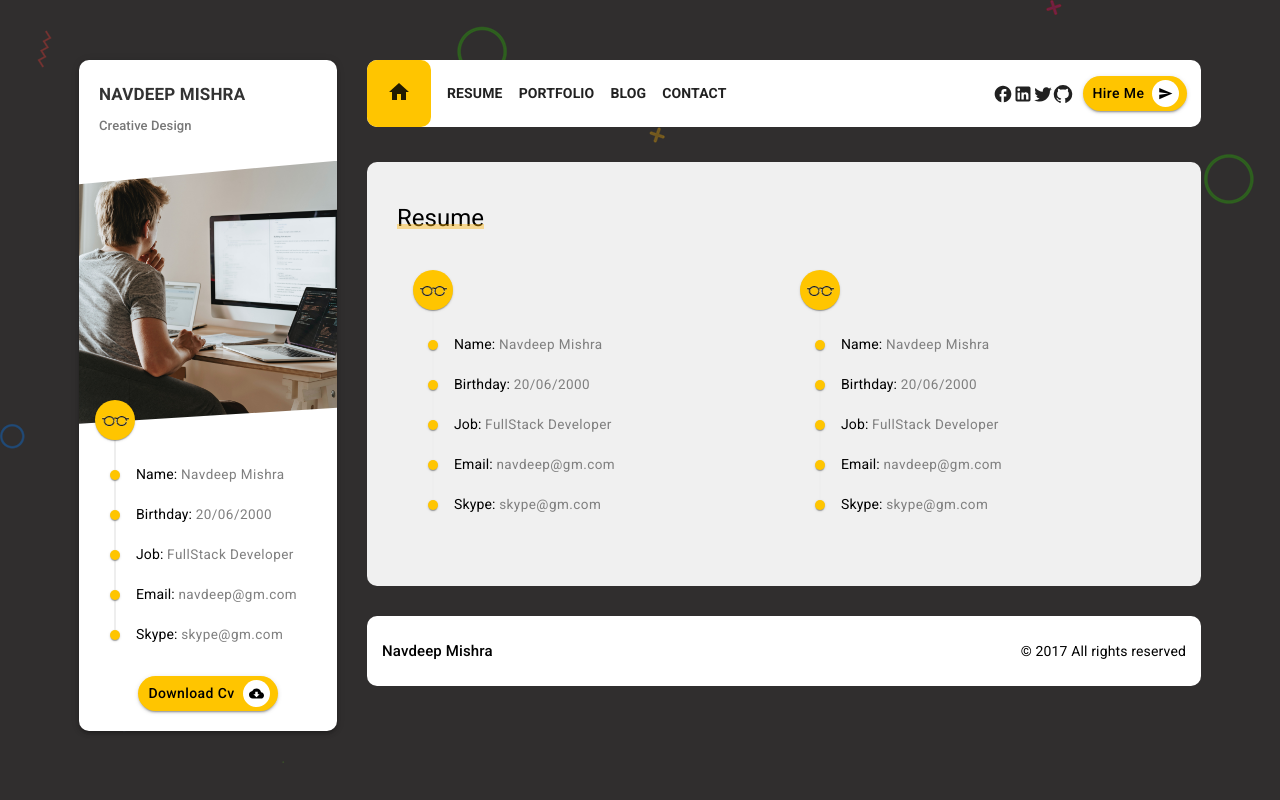
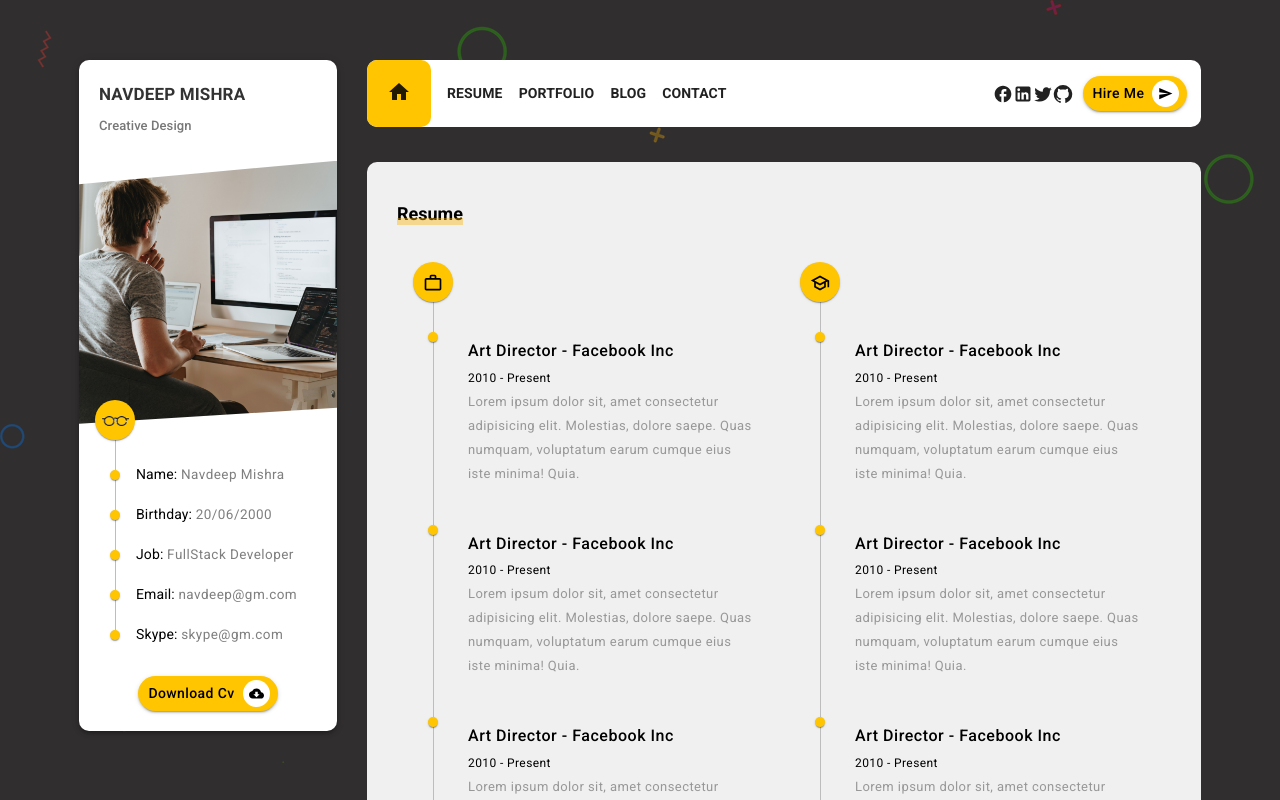
Before and after one commit to navdeepm20/React_Portfolio, a React (Create React App) app: page /resume in a window 1280 px wide. Shown: the top 800 px of the page. Built offline with nearby package versions, Linux system fonts and the light colour scheme.

Commit message:
created resume page

```diff
--- a/src/components/Profile/Profile.jsx
+++ b/src/components/Profile/Profile.jsx
@@ -38,7 +38,10 @@ const Profile = () => {
         />
       </Box>
       <Box className={classes.button_timeline_container}>
-        <TimelineComponent type="Profile" />
+        <TimelineComponent
+          type="Profile"
+          icon_img={require("../../assets/images/glasses.png").default}
+        />
         <Box style={{ marginBottom: "20px", margin: "0 auto 20px" }}>
           <Btn
             title="Download Cv"
--- a/src/components/sub_components/Sub_Heading/SubHeading.jsx
+++ b/src/components/sub_components/Sub_Heading/SubHeading.jsx
@@ -1,7 +1,7 @@
 import Box from "@mui/material/Box";
 import Typography from "@mui/material/Typography";
 
-export default function SubHeading({ title }) {
+export default function SubHeading({ title, bold, size }) {
   return (
     <Box
       sx={{
@@ -10,19 +10,28 @@ export default function SubHeading({ title }) {
         marginBottom: "30px",
       }}
     >
-      <Typography variant="h5" component="h5">
+      <Typography
+        variant="h5"
+        component="h5"
+        sx={{ fontWeight: `${bold}`, fontSize: `${size}px` }}
+      >
         {title}
       </Typography>
       <span
         style={{
           width: "100%",
-          borderBottom: "5px solid #ffb100",
+          borderBottom: "7px solid #ffb100",
           position: "absolute",
           height: "70px",
-          bottom: "5px",
+          bottom: "1px",
           opacity: "0.4",
         }}
       ></span>
     </Box>
   );
 }
+SubHeading.defaultProps = {
+  size: 18,
+  title: "Title",
+  bold: 600,
+};
--- a/src/components/sub_components/Timeline/ProfileTimeline.jsx
+++ b/src/components/sub_components/Timeline/ProfileTimeline.jsx
@@ -20,7 +20,6 @@ function ProfileTimeline() {
   const classes = useStyles();
   return Object.keys(profile_data).map((el, key) => {
     counter += 1;
-    console.log(counter === Object.keys(profile_data).length);
     return (
       <TimelineItem
         key={key}
--- a/src/components/sub_components/Timeline/ResumeTimeline.jsx
+++ b/src/components/sub_components/Timeline/ResumeTimeline.jsx
@@ -0,0 +1,121 @@
+import React from "react";
+import TimelineDot from "@mui/lab/TimelineDot";
+import TimelineSeparator from "@mui/lab/TimelineSeparator";
+import TimelineConnector from "@mui/lab/TimelineConnector";
+import Typography from "@mui/material/Typography";
+import TimelineItem from "@mui/lab/TimelineItem";
+import TimelineContent from "@mui/lab/TimelineContent";
+import { useStyles } from "./timeline_styles";
+
+function ProfileTimeline() {
+  let counter = 0;
+  const classes = useStyles();
+  return (
+    <>
+      <TimelineItem
+        className={(classes.timeline_item, classes.timeline_margin)}
+      >
+        <TimelineSeparator>
+          <TimelineDot className={classes.timelinedot} />
+          <TimelineConnector className={classes.timelineconnector} />
+        </TimelineSeparator>
+
+        <TimelineContent sx={{ pb: "40px", pl: "30px" }}>
+          <Typography
+            variant="caption"
+            component="h3"
+            sx={{ fontSize: "16px", fontWeight: 500 }}
+          >
+            Art Director - Facebook Inc
+          </Typography>
+          <Typography
+            variant="caption"
+            component="span"
+            sx={{ fontSize: "12px", pt: 9, pb: 9 }}
+          >
+            2010 - Present <br />
+          </Typography>
+          <Typography
+            variant="caption"
+            component="span"
+            sx={{ fontSize: "13px", color: "#989898" }}
+          >
+            Lorem ipsum dolor sit, amet consectetur adipisicing elit. Molestias,
+            dolore saepe. Quas numquam, voluptatum earum cumque eius iste
+            minima! Quia.
+          </Typography>
+        </TimelineContent>
+      </TimelineItem>
+      <TimelineItem
+        className={(classes.timeline_item, classes.timeline_margin)}
+      >
+        <TimelineSeparator>
+          <TimelineDot className={classes.timelinedot} />
+          <TimelineConnector className={classes.timelineconnector} />
+        </TimelineSeparator>
+
+        <TimelineContent sx={{ pb: "40px", pl: "30px" }}>
+          <Typography
+            variant="caption"
+            component="h3"
+            sx={{ fontSize: "16px", fontWeight: 500 }}
+          >
+            Art Director - Facebook Inc
+          </Typography>
+          <Typography
+            variant="caption"
+            component="span"
+            sx={{ fontSize: "12px", pt: 9, pb: 9 }}
+          >
+            2010 - Present <br />
+          </Typography>
+          <Typography
+            variant="caption"
+            component="span"
+            sx={{ fontSize: "13px", color: "#989898" }}
+          >
+            Lorem ipsum dolor sit, amet consectetur adipisicing elit. Molestias,
+            dolore saepe. Quas numquam, voluptatum earum cumque eius iste
+            minima! Quia.
+          </Typography>
+        </TimelineContent>
+      </TimelineItem>
+      <TimelineItem
+        className={(classes.timeline_item, classes.timeline_margin)}
+      >
+        <TimelineSeparator>
+          <TimelineDot className={classes.timelinedot} />
+          <TimelineConnector className={classes.timelineconnector} />
+        </TimelineSeparator>
+
+        <TimelineContent sx={{ pb: "40px", pl: "30px" }}>
+          <Typography
+            variant="caption"
+            component="h3"
+            sx={{ fontSize: "16px", fontWeight: 500 }}
+          >
+            Art Director - Facebook Inc
+          </Typography>
+          <Typography
+            variant="caption"
+            component="span"
+            sx={{ fontSize: "12px", pt: 9, pb: 9 }}
+          >
+            2010 - Present <br />
+          </Typography>
+          <Typography
+            variant="caption"
+            component="span"
+            sx={{ fontSize: "13px", color: "#989898" }}
+          >
+            Lorem ipsum dolor sit, amet consectetur adipisicing elit. Molestias,
+            dolore saepe. Quas numquam, voluptatum earum cumque eius iste
+            minima! Quia.
+          </Typography>
+        </TimelineContent>
+      </TimelineItem>
+    </>
+  );
+}
+
+export default ProfileTimeline;
--- /dev/null
+++ b/src/components/sub_components/Timeline/TimelineBigDot.jsx
@@ -0,0 +1,32 @@
+import TimelineSeparator from "@mui/lab/TimelineSeparator";
+import TimelineConnector from "@mui/lab/TimelineConnector";
+import TimelineDot from "@mui/lab/TimelineDot";
+import { useStyles } from "./timeline_styles";
+
+function TimelineBigDot(props) {
+  const classes = useStyles();
+  {
+    console.log(props.icon);
+  }
+  return (
+    <TimelineSeparator>
+      <TimelineDot className={classes.timelinedot_big}>
+        {props.icon_img ? (
+          <img
+            src={props.icon_img}
+            alt="big_dot_icon "
+            className={classes.timelinedot_img}
+          />
+        ) : (
+          props.icon
+        )}
+      </TimelineDot>
+      <TimelineConnector className={classes.timelineconnector_long} />
+    </TimelineSeparator>
+  );
+}
+TimelineBigDot.defaultProps = {
+  icon: false,
+  icon_img: false,
+};
+export default TimelineBigDot;
--- a/src/components/sub_components/Timeline/TimelineComponent.jsx
+++ b/src/components/sub_components/Timeline/TimelineComponent.jsx
@@ -2,7 +2,7 @@ import Timeline from "@mui/lab/Timeline";
 import TimelineItem from "@mui/lab/TimelineItem";
 import TimelineContent from "@mui/lab/TimelineContent";
 
-import TimelineSeparatorComponets from "./TimelineSeparatorComponents";
+import TimelineBigDot from "./TimelineBigDot";
 import { useStyles } from "./timeline_styles";
 import ProfileTimeline from "./ProfileTimeline";
 import ResumeTimeline from "./ResumeTimeline";
@@ -12,10 +12,9 @@ export const TimelineComponent = (props) => {
   return (
     <Timeline>
       <TimelineItem className={classes.timeline_item}>
-        <TimelineSeparatorComponets />
-        <TimelineContent className={classes.timeline_content}>
-          {" "}
-        </TimelineContent>
+        <TimelineBigDot icon_img={props.icon_img} icon={props.icon} />
+
+        <TimelineContent className={classes.timeline_content}></TimelineContent>
       </TimelineItem>
       {props.type.toLowerCase() === "profile" ? (
         <ProfileTimeline />
--- a/src/components/sub_components/Timeline/TimelineSeparatorComponents.jsx
+++ /dev/null
@@ -1,18 +0,0 @@
-import TimelineSeparator from '@mui/lab/TimelineSeparator';
-import TimelineConnector from '@mui/lab/TimelineConnector';
-import TimelineDot from '@mui/lab/TimelineDot';
-import { useStyles } from './timeline_styles';
-import glassesImg from '../../../assets/images/glasses.png';
-
-
-function TimelineSepratorComponents() {
-	const classes = useStyles()
-	return (
-		<TimelineSeparator >
-			<TimelineDot className={classes.timelinedot_big}><img src={require('../../../assets/images/glasses.png').default} alt='glasses ' className={classes.timelinedot_img}/></TimelineDot>
-			<TimelineConnector className={classes.timelineconnector_long} />
-		</TimelineSeparator>
-	)
-}
-
-export default TimelineSepratorComponents
--- a/src/components/sub_components/Timeline/timeline_styles.jsx
+++ b/src/components/sub_components/Timeline/timeline_styles.jsx
@@ -10,10 +10,10 @@ export const useStyles = makeStyles({
     position: "relative",
   },
   timelineconnector: {
-    background: "#eee",
+    background: "#bdbdbd",
     padding: 0,
     margin: 0,
-    width: "2px",
+    width: "1px",
   },
   timelinedot_big: {
     background: "#ffc500",
@@ -24,11 +24,11 @@ export const useStyles = makeStyles({
     position: "relative",
   },
   timelineconnector_long: {
-    background: "#eee",
+    background: "#bdbdbd",
     height: "30px",
     padding: 0,
     margin: 0,
-    width: "2px",
+    width: "1px",
   },
   timeline_item: {
     minHeight: "40px",
--- a/src/pages/Resume.jsx
+++ b/src/pages/Resume.jsx
@@ -1,9 +1,10 @@
 import React from "react";
-import Box from "@mui/material/Box";
 import Typography from "@mui/material/Typography";
 import Grid from "@mui/material/Grid";
 import SubHeading from "../components/sub_components/Sub_Heading/SubHeading";
 import { TimelineComponent } from "../components/sub_components/Timeline/TimelineComponent";
+import WorkOutlineIcon from "@mui/icons-material/WorkOutline";
+import SchoolOutlinedIcon from "@mui/icons-material/SchoolOutlined";
 
 function Resume() {
   return (
@@ -18,16 +19,44 @@ function Resume() {
         py: "40px",
       }}
     >
-      <Grid items sm={12}>
+      <Grid item sm={12}>
         <SubHeading title="Resume" />
       </Grid>
       <Grid item sm={12}>
         <Grid container>
           <Grid item sm={6}>
-            <TimelineComponent type="profile" />
+            <TimelineComponent
+              type="resume"
+              icon={
+                <WorkOutlineIcon
+                  sx={{
+                    position: "absolute",
+                    top: 0,
+                    width: "20px",
+                    height: "20px",
+                    margin: "9px 2px 10px 8px",
+                    color: "#000",
+                  }}
+                />
+              }
+            />
           </Grid>
           <Grid item sm={6}>
-            <TimelineComponent type="profile" />
+            <TimelineComponent
+              type="resume"
+              icon={
+                <SchoolOutlinedIcon
+                  sx={{
+                    position: "absolute",
+                    top: 0,
+                    width: "20px",
+                    height: "20px",
+                    margin: "9px 2px 10px 8px",
+                    color: "#000",
+                  }}
+                />
+              }
+            />
           </Grid>
         </Grid>
       </Grid>
```
Also changed, not shown: src/components/Resume/Resume.jsx (deleted, +0 -11 lines).
